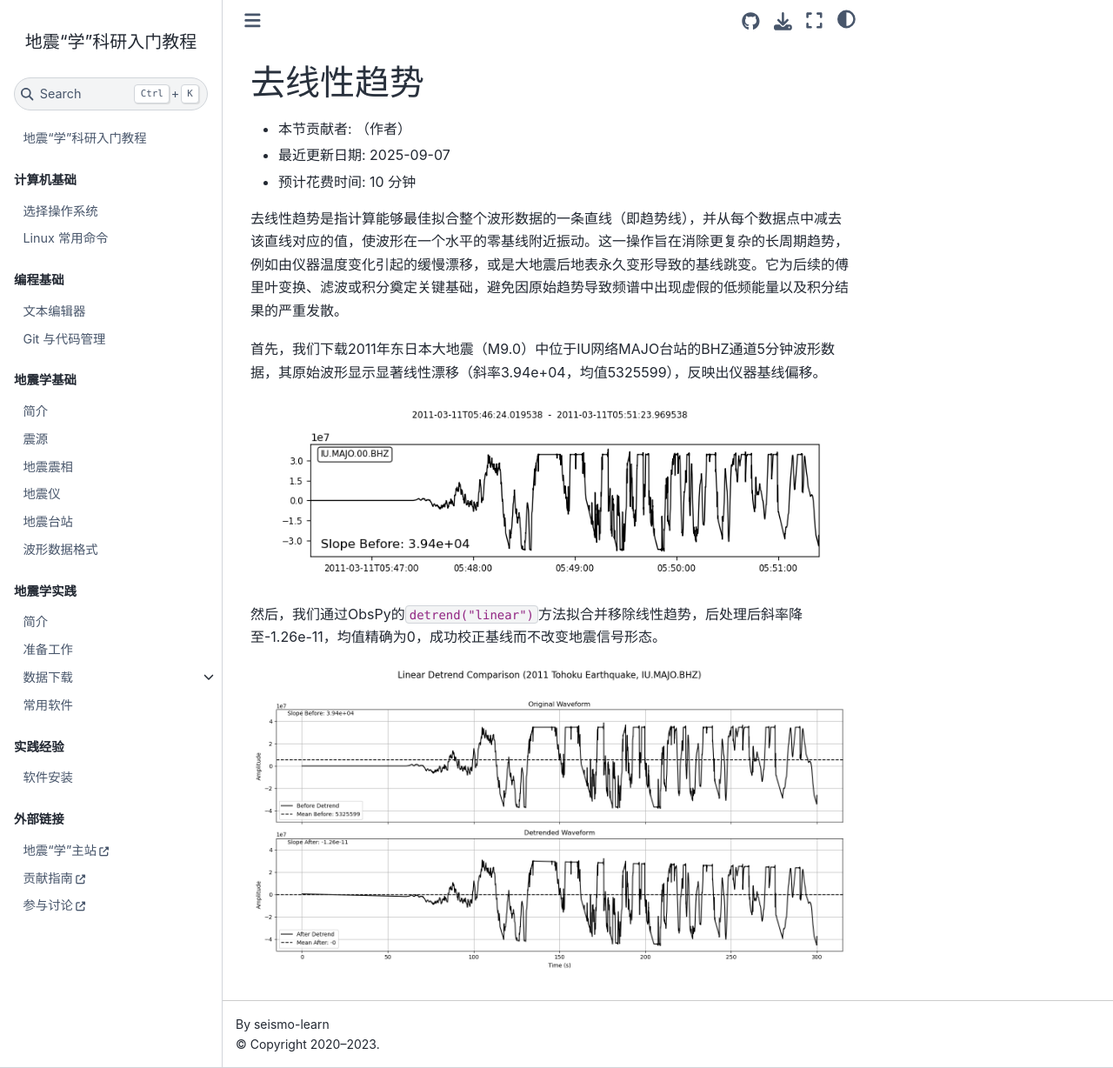
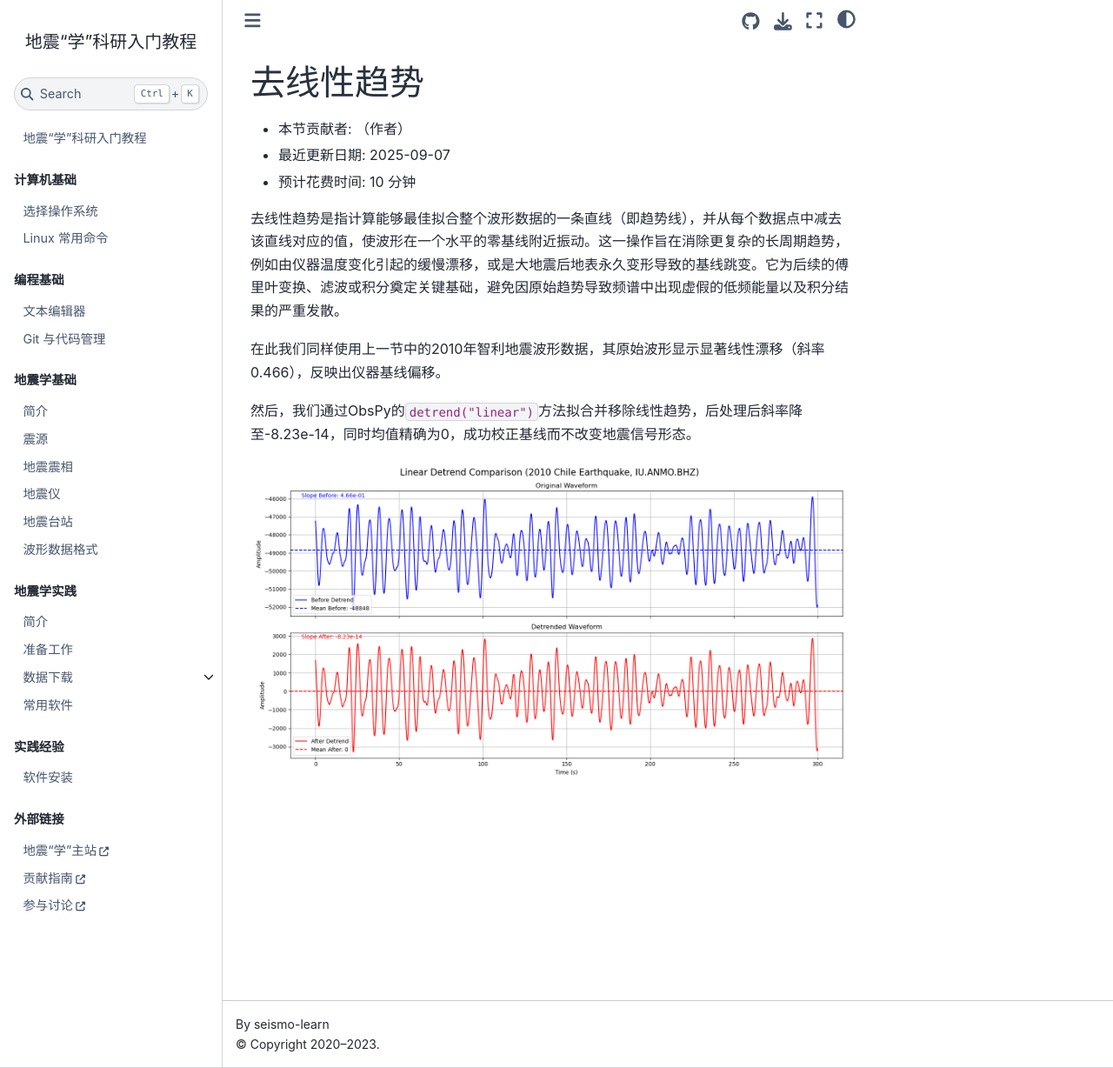
Before and after one commit to seismo-learn/seismology101, a Jupyter Book: the page built from source/exercises/detrend.md, in a window 1280 px wide and 1228 px high. Shown: the whole window at 87% size. Built offline with Jupyter Book 1.0.4 settings and Sphinx 7.4.7 and the Sphinx Book theme 1.1.4, drawn with Linux system fonts in a browser that asks for light colours; pages that are not in the unit, such as notebooks, are missing from menus; some of the changed lines change nothing that is shown.

Commit message:
git commit -m "Update detrend "

````diff
--- a/source/exercises/detrend.md
+++ b/source/exercises/detrend.md
@@ -8,7 +8,11 @@
 
 
 
-首先，我们下载2011年东日本大地震（M9.0）中位于IU网络MAJO台站的BHZ通道5分钟波形数据，其原始波形显示显著线性漂移（斜率3.94e+04，均值5325599），反映出仪器基线偏移。
+在此我们同样使用上一节中的2010年智利地震波形数据，其原始波形显示显著线性漂移（斜率0.466），反映出仪器基线偏移。
+
+
+然后，我们通过ObsPy的`detrend("linear")`方法拟合并移除线性趋势，后处理后斜率降至-8.23e-14，同时均值精确为0，成功校正基线而不改变地震信号形态。
+
 
 ```{code-cell} ipython3
 import obspy
@@ -18,78 +22,47 @@ import numpy as np
 
 client = Client("IRIS")
 
-# 下载数据
-starttime = obspy.UTCDateTime("2011-03-11T05:46:24")
-endtime = starttime + 5 * 60
+## （2010年智利地震的数据）
+starttime = obspy.UTCDateTime("2010-02-27T06:30:00")
+endtime = starttime + 300
+
+
 st = client.get_waveforms(
     network="IU",
-    station="MAJO",
+    station="ANMO",
     location="00",
     channel="BHZ",
     starttime=starttime,
-    endtime=endtime
-)
-
-tr = st[0]
-
-# 计算原始数据的斜率
-time_array = tr.times()
-p_before = np.polyfit(time_array, tr.data, 1)
-fig = st.plot(show=False)
-
-# 在图上添加斜率信息
-ax = fig.axes[0]
-ax.text(0.02, 0.05, f'Slope Before: {p_before[0]:.2e}',
-        transform=ax.transAxes,
-        color='k',
-        fontsize=12,
-        verticalalignment='bottom')
-
-# 保存图像
-fig.savefig("detrend-1.png")
-plt.show()
-```
-
-
-![detrend-1](detrend-1.png)
-
-
-
-然后，我们通过ObsPy的`detrend("linear")`方法拟合并移除线性趋势，后处理后斜率降至-1.26e-11，均值精确为0，成功校正基线而不改变地震信号形态。
-
-
-```{code-cell} ipython3
+    endtime=endtime)
 
 tr = st[0]
 tr_original = tr.copy()
-# 线性去趋势
+
+
+## 执行线性去趋势
 tr.detrend("linear")
 time_array = tr_original.times()
-
 # 计算处理前后的斜率和均值
 p_before = np.polyfit(time_array, tr_original.data, 1)
 mean_before = np.mean(tr_original.data)
 p_after = np.polyfit(time_array, tr.data, 1)
 mean_after = np.mean(tr.data)
 
-#绘图对比
+## 处理前后绘图对比
 fig, axes = plt.subplots(nrows=2, ncols=1, figsize=(15, 8), sharex=True)
-fig.suptitle('Linear Detrend Comparison (2011 Tohoku Earthquake, IU.MAJO.BHZ)', fontsize=16)
+fig.suptitle('Linear Detrend Comparison (2010 Chile Earthquake, IU.ANMO.BHZ)', fontsize=16)
 
-# 统一Y轴范围
-y_max = max(np.max(np.abs(tr_original.data)), np.max(np.abs(tr.data))) * 1.1
-y_range = [-y_max, y_max]
+# (处理前)
 ax1 = axes[0]
 ax1.plot(tr_original.times(), tr_original.data, color='black', label='Before Detrend')
 ax1.axhline(y=mean_before, color='black', linestyle='--', label=f'Mean Before: {mean_before:.0f}')
 ax1.text(0.02, 0.95, f'Slope Before: {p_before[0]:.2e}', transform=ax1.transAxes, color='black')
 ax1.set_title('Original Waveform')
 ax1.set_ylabel('Amplitude')
-ax1.set_ylim(y_range)
 ax1.legend(loc='lower left')
 ax1.grid(True)
 
-
+#  (处理后)
 ax2 = axes[1]
 ax2.plot(tr.times(), tr.data, color='black', label='After Detrend')
 ax2.axhline(y=mean_after, color='black', linestyle='--', label=f'Mean After: {mean_after:.0f}')
@@ -97,14 +70,13 @@ ax2.text(0.02, 0.95, f'Slope After: {p_after[0]:.2e}', transform=ax2.transAxes,
 ax2.set_title('Detrended Waveform')
 ax2.set_xlabel('Time (s)')
 ax2.set_ylabel('Amplitude')
-ax2.set_ylim(y_range)
 ax2.legend(loc='lower left')
 ax2.grid(True)
 
-plt.tight_layout(rect=[0, 0.03, 1, 0.95])
-plt.savefig("detrend-2.png")
+plt.tight_layout()
+plt.savefig("detrend.png")
 plt.show()
 
 ```
 
-![detrend-2](detrend-2.png)
+![detrend-2](detrend.png)
````
Also changed, not shown: source/exercises/detrend-1.png (deleted), source/exercises/detrend-2.png (deleted), source/exercises/detrend.png (added).
